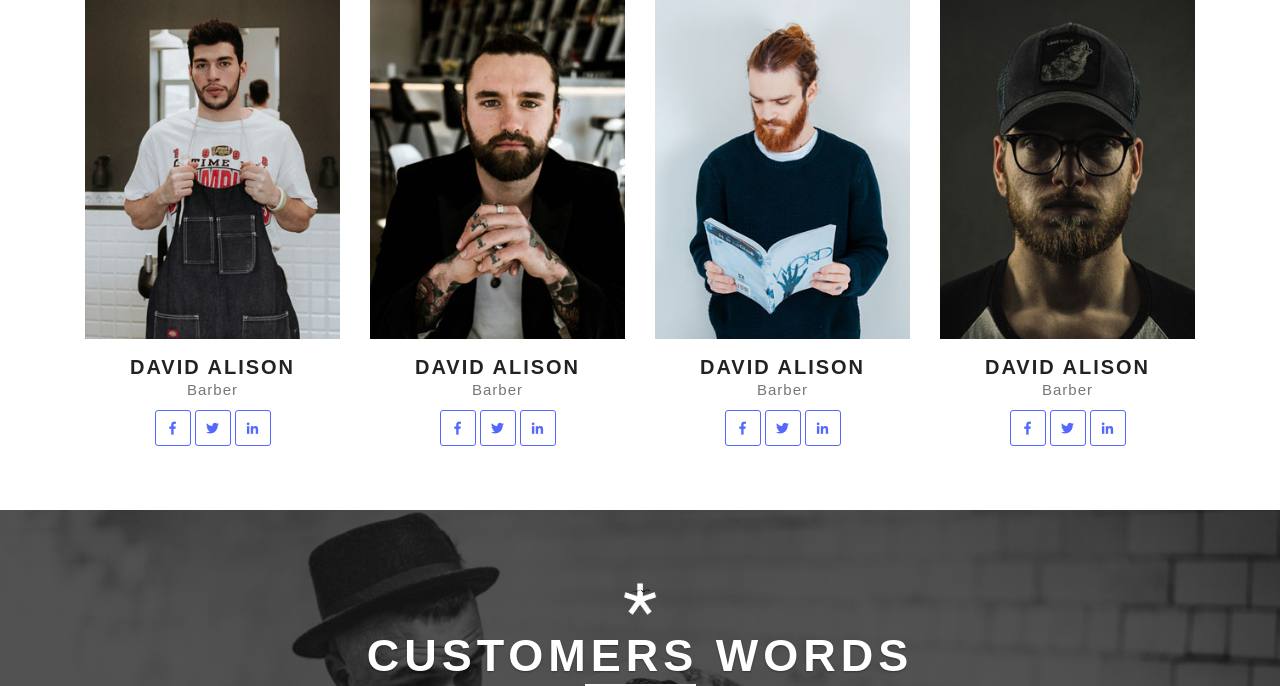
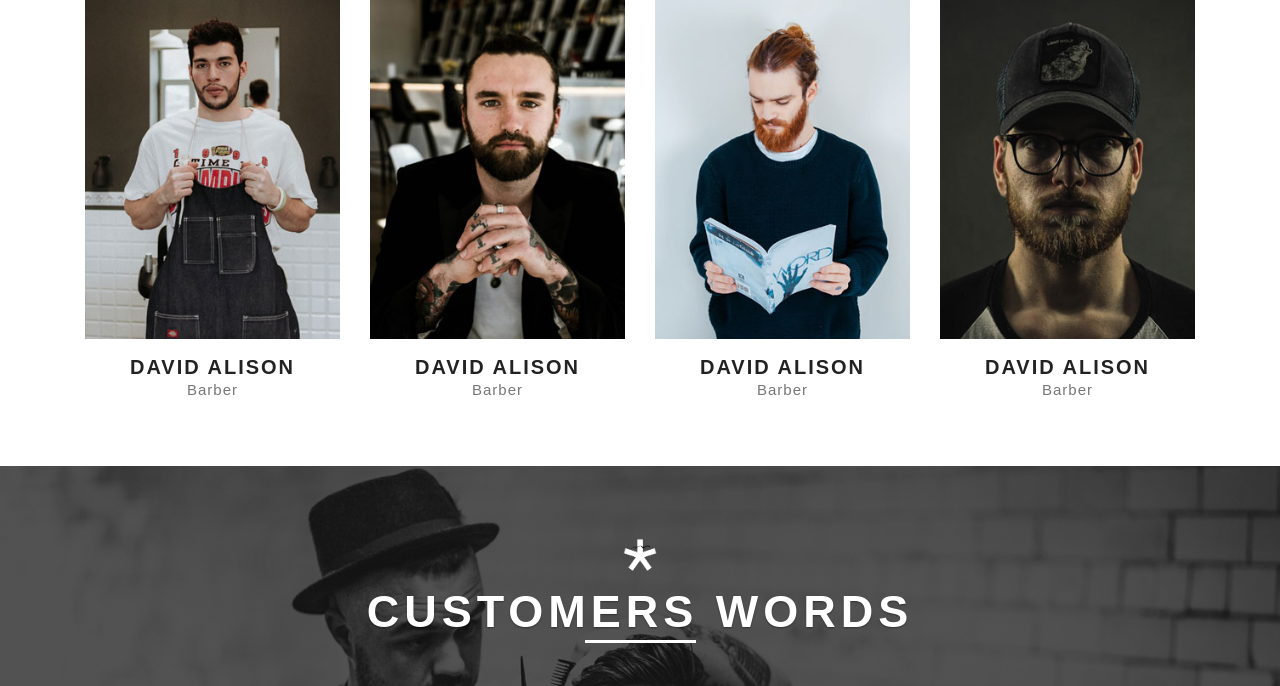
Before and after one commit to Ranjithr-007/South-Barber, a Django app: page / in a window 1280 px wide. Shown: the part 2297-2983 px from the top of the page. Run offline with Django 3.2, Linux system fonts and the light colour scheme; data comes from the database, SQL or seed files in the repository; some libraries are stand-ins or nearby versions.

Commit message:
Home Page Barber Section Social Media Icons Removed

```diff
--- a/templates/website/index.html
+++ b/templates/website/index.html
@@ -429,13 +429,6 @@
 				</div>
 				<h4 class="mt-3">David Alison</h4>
 				<p>Barber</p>
-				<div class="social mt-2">
-					<ul class="d-flex justify-content-center">
-						<li class="mr-1"><a href="#"><span class="fab fa-facebook-f"></span></a></li>
-						<li class="mr-1"><a href="#"><span class="fab fa-twitter"></span></a></li>
-						<li class=""><a href="#"><span class="fab fa-linkedin-in"></span></a></li>
-					</ul>
-				</div>
 			</div>
 			<div class="col-lg-3 col-sm-6 mb-lg-0 mb-5 text-center">
 				<div class="barber-grid1">
@@ -443,13 +436,6 @@
 				</div>
 				<h4 class="mt-3">David Alison</h4>
 				<p>Barber</p>
-				<div class="social mt-2">
-					<ul class="d-flex justify-content-center">
-						<li class="mr-1"><a href="#"><span class="fab fa-facebook-f"></span></a></li>
-						<li class="mr-1"><a href="#"><span class="fab fa-twitter"></span></a></li>
-						<li class=""><a href="#"><span class="fab fa-linkedin-in"></span></a></li>
-					</ul>
-				</div>
 			</div>
 			<div class="col-lg-3 col-sm-6 mb-md-0 mb-5 text-center">
 				<div class="barber-grid1">
@@ -457,13 +443,6 @@
 				</div>
 				<h4 class="mt-3">David Alison</h4>
 				<p>Barber</p>
-				<div class="social mt-2">
-					<ul class="d-flex justify-content-center">
-						<li class="mr-1"><a href="#"><span class="fab fa-facebook-f"></span></a></li>
-						<li class="mr-1"><a href="#"><span class="fab fa-twitter"></span></a></li>
-						<li class=""><a href="#"><span class="fab fa-linkedin-in"></span></a></li>
-					</ul>
-				</div>
 			</div>
 			<div class="col-lg-3 col-sm-6 text-center">
 				<div class="barber-grid1">
@@ -471,13 +450,6 @@
 				</div>
 				<h4 class="mt-3">David Alison</h4>
 				<p>Barber</p>
-				<div class="social mt-2">
-					<ul class="d-flex justify-content-center">
-						<li class="mr-1"><a href="#"><span class="fab fa-facebook-f"></span></a></li>
-						<li class="mr-1"><a href="#"><span class="fab fa-twitter"></span></a></li>
-						<li class=""><a href="#"><span class="fab fa-linkedin-in"></span></a></li>
-					</ul>
-				</div>
 			</div>
 		</div>
 	</div>
@@ -804,14 +776,6 @@
 				<span> Best Hair Salon</span></a>
 		</div>
 		<div class="subscribe_inner">
-			<!-- <i class="fas fa-cut"></i> -->
-			<!-- <img src="{% static 'images/SOUTH KAMON.png' %}" alt="South Kamon Logo" style="height:50px; width:auto;">
-			<h4 class="mb-4">Subscribe Us</h4>
-			<p class="mb-4">Subscribe to our Newsletter to get latest offers from our Barber. </p>
-			<form action="#" method="post" class="subscribe_form">
-				<input class="form-control" type="email" placeholder="Enter Your Email..." required="">
-				<button type="submit" class="btn1 btn-primary submit"><i class="fas fa-paper-plane" aria-hidden="true"></i></button>
-			</form> -->
 			<div class="social mt-5">
 				<ul class="d-flex mt-4 justify-content-center">
 					<li class="mx-2"><a href="#"><span class="fab fa-facebook-f"></span></a></li>
```
